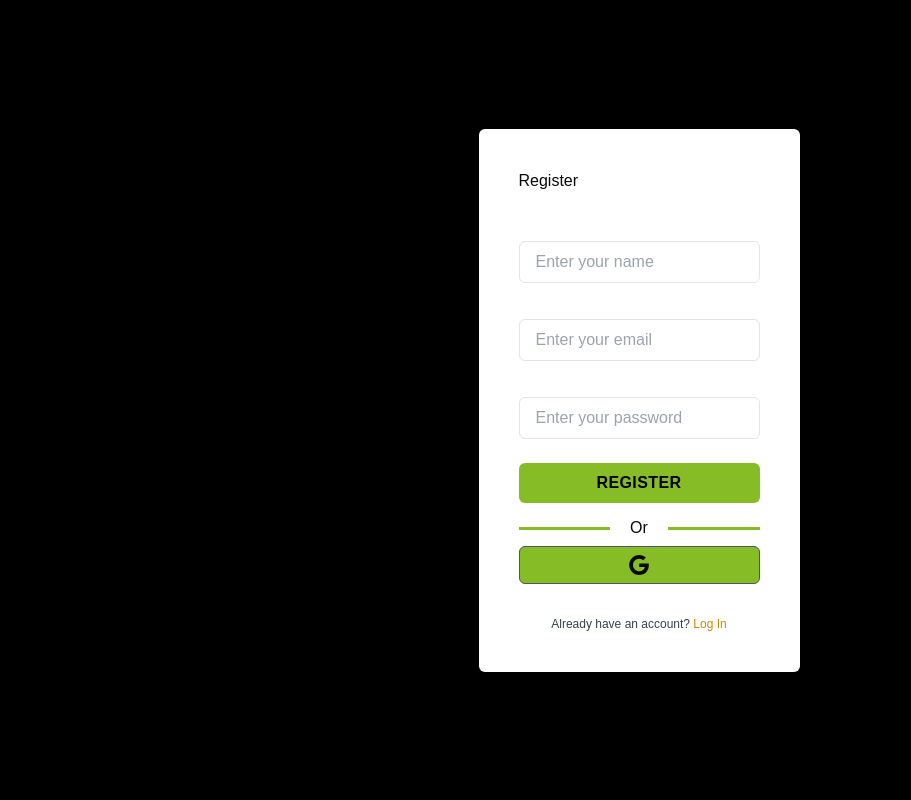
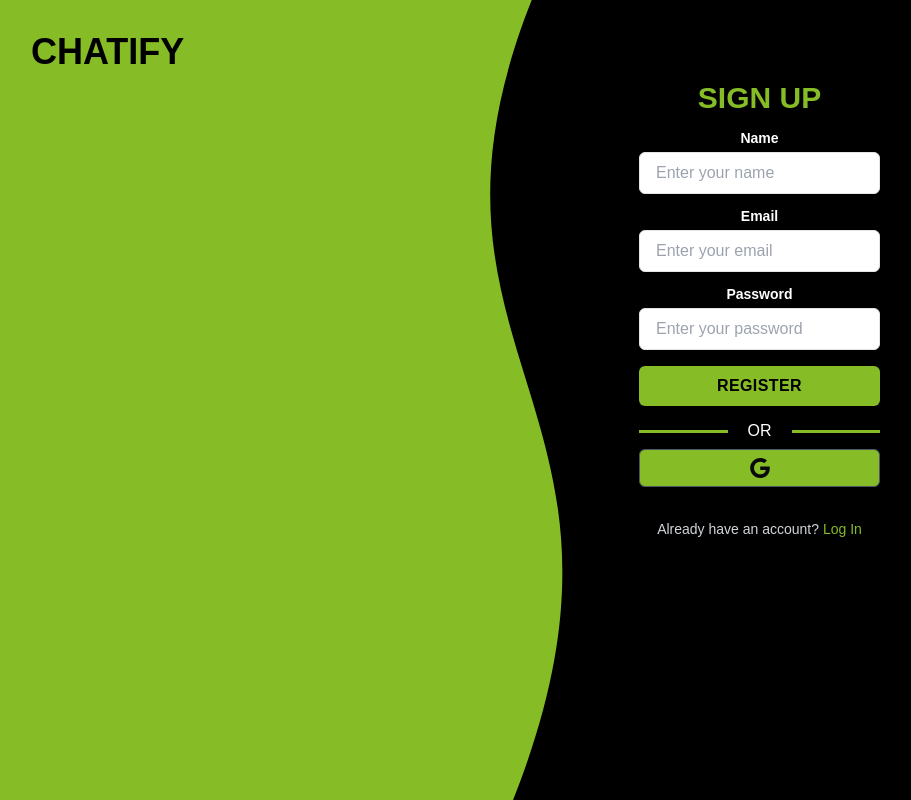
Before and after one commit to NurFakhiraMohdSaufi/Chat-App, a Next.js app: page /register in a window 1280 px wide. Shown: the whole page, without its empty margins (1-912 px from the left). Built offline with nearby package versions, Linux system fonts and the light colour scheme.

Commit message:
Modified UI

```diff
--- a/src/app/home/LandingPage.tsx
+++ b/src/app/home/LandingPage.tsx
@@ -2,13 +2,13 @@ import Image from 'next/image';
 
 export default function LandingPage() {
     return (
-        <div className='bg-background w-full h-screen flex items-center justify-center relative overflow-hidden'>
+        <div className='bg-black w-full h-screen flex items-center justify-center relative overflow-hidden'>
             <div
                 className='absolute inset-0 bg-cover bg-center bg-opacity-30'
-                style={{backgroundImage: "url('/path-to-your-image.jpg')"}}
+                // style={{backgroundImage: "url('/path-to-your-image.jpg')"}}
             ></div>
 
-            <div className='z-10 text-center text-black'>
+            <div className='z-10 text-center text-white'>
                 <div className='text-5xl sm:text-6xl lg:text-7xl font-extrabold tracking-tight mb-4 animate__animated animate__fadeIn animate__delay-1s'>
                     Welcome to Chat App
                 </div>
@@ -20,7 +20,7 @@ export default function LandingPage() {
                         alt='Chat App Logo'
                     ></img>
                 </div>
-                <p className='text-xl sm:text-2xl mb-6 opacity-80 animate__animated animate__fadeIn animate__delay-2s'>
+                <p className='text-xl text-white sm:text-2xl mb-6 opacity-80 animate__animated animate__fadeIn animate__delay-2s'>
                     Start a conversation now!
                 </p>
 
--- a/src/app/home/page.tsx
+++ b/src/app/home/page.tsx
@@ -4,15 +4,7 @@ import { onAuthStateChanged, User } from 'firebase/auth'; // Firebase auth impor
 import { useRouter } from 'next/navigation';
 import { useEffect, useState } from 'react';
 
-<<<<<<< HEAD
 import LandingPage from '@/app/home/LandingPage';
-=======
-<<<<<<< HEAD
-import LandingPage from '@/app/home/LandingPage';
-=======
-import LandingPage from '@/app/home/landingPage';
->>>>>>> e29e7927b8024f56ad5742363654f69429036cad
->>>>>>> 682b7beb368d88c61dd35cf8a0bb389f5a2364b2
 import { AppSidebar } from '@/components/sidebar/app-sidebar';
 import { SidebarProvider, SidebarTrigger } from '@/components/ui/sidebar';
 import { auth } from '@/config/firebase-config';
@@ -23,6 +15,7 @@ export default function Home() {
     const [user, setUser] = useState<User | null>(null);
     const [room, setRoom] = useState<string | null>(null);
     const [isInChat, setIsInChat] = useState(false);
+    const [isSidebarOpen, setIsSidebarOpen] = useState(true);
     const router = useRouter();
 
     useEffect(() => {
@@ -41,10 +34,20 @@ export default function Home() {
         return <div>Loading...</div>;
     }
 
+    const toggleSidebar = () => {
+        setIsSidebarOpen((prevState) => !prevState);
+    };
     return (
         <SidebarProvider>
-            <AppSidebar setRoom={setRoom} setIsInChat={setIsInChat} />
-            <SidebarTrigger />
+            <AppSidebar
+                setRoom={setRoom}
+                setIsInChat={setIsInChat}
+                isSidebarOpen={isSidebarOpen}
+                toggleSidebar={toggleSidebar}
+            />
+
+            {!isSidebarOpen && <SidebarTrigger onClick={toggleSidebar} />}
+
             {!isInChat ? <LandingPage /> : room && <Room room={room} />}
         </SidebarProvider>
     );
--- a/src/app/login/page.tsx
+++ b/src/app/login/page.tsx
@@ -50,6 +50,7 @@ export default function Login() {
                 password,
             );
             const user = result.user;
+            console.log('user: ', user);
 
             if (!user.emailVerified) {
                 alert('Please verify your email before logging in.');
@@ -84,10 +85,138 @@ export default function Login() {
         router.push('/register');
     };
 
+    // return (
+    //     <div className='auth-container'>
+    //         <div className='card-auth'>
+    //             <h1 className='headerName'>Sign in</h1>
+    //             {error && (
+    //                 <Alert variant='destructive'>
+    //                     <AlertCircle className='h-4 w-4' />
+    //                     <AlertTitle>Error</AlertTitle>
+    //                     <AlertDescription>{error}</AlertDescription>
+    //                 </Alert>
+    //             )}
+
+    //             <form
+    //                 className='mt-6'
+    //                 onSubmit={(e) => {
+    //                     e.preventDefault();
+    //                     signInWithEmailPassword();
+    //                 }}
+    //             >
+    //                 <div className='mb-2'>
+    //                     <label htmlFor='email' className='label'>
+    //                         Email
+    //                     </label>
+    //                     <input
+    //                         type='email'
+    //                         value={email}
+    //                         onChange={(e) => setEmail(e.target.value)}
+    //                         className='input'
+    //                         placeholder='Enter your email'
+    //                     />
+    //                 </div>
+    //                 <div className='mb-2'>
+    //                     <label htmlFor='password' className='label'>
+    //                         Password
+    //                     </label>
+    //                     <input
+    //                         type='password'
+    //                         value={password}
+    //                         onChange={(e) => setPassword(e.target.value)}
+    //                         className='input'
+    //                         placeholder='Enter your password'
+    //                     />
+    //                 </div>
+
+    //                 <p className='forgot-password-label'>
+    //                     <a
+    //                         onClick={forgotPassword}
+    //                         className='forgot-password-button'
+    //                     >
+    //                         Forgot Password?
+    //                     </a>
+    //                 </p>
+    //                 <div className='mt-6'>
+    //                     <button
+    //                         type='submit'
+    //                         disabled={isSubmitting}
+    //                         className='button-submit'
+    //                     >
+    //                         {isSubmitting ? 'Logging in...' : 'Login'}
+    //                     </button>
+    //                 </div>
+    //             </form>
+
+    //             <div className='or-area'>
+    //                 <div className='absolute px-5 bg-white'>Or</div>
+    //             </div>
+
+    //             <div className='flex mt-4 gap-x-2'>
+    //                 <button
+    //                     type='button'
+    //                     onClick={signInWithGoogle}
+    //                     className='button-google'
+    //                 >
+    //                     <svg
+    //                         xmlns='http://www.w3.org/2000/svg'
+    //                         viewBox='0 0 32 32'
+    //                         className='icon-google'
+    //                     >
+    //                         <path d='M16.318 13.714v5.484h9.078c-0.37 2.354-2.745 6.901-9.078 6.901-5.458 0-9.917-4.521-9.917-10.099s4.458-10.099 9.917-10.099c3.109 0 5.193 1.318 6.38 2.464l4.339-4.182c-2.786-2.599-6.396-4.182-10.719-4.182-8.844 0-16 7.151-16 16s7.156 16 16 16c9.234 0 15.365-6.49 15.365-15.635 0-1.052-0.115-1.854-0.255-2.651z'></path>
+    //                     </svg>
+    //                 </button>
+    //             </div>
+
+    //             <p className='mt-8 text-xs font-light text-center text-gray-700'>
+    //                 Do not have an account?{' '}
+    //                 <a
+    //                     className='font-medium text-yellow-600 hover:underline'
+    //                     onClick={registerButton}
+    //                 >
+    //                     Sign up
+    //                 </a>
+    //             </p>
+    //         </div>
+    //     </div>
+    // );
+
     return (
-        <div className='auth-container'>
-            <div className='card-auth'>
-                <h1 className='headerName'>Sign in</h1>
+        <div className=' auth-container'>
+            <div className='auth-background'>
+                <svg
+                    viewBox='0 0 500 150'
+                    preserveAspectRatio='none'
+                    className='w-full'
+                >
+                    <defs>
+                        <linearGradient
+                            id='myGradient'
+                            gradientTransform='rotate(90)'
+                        >
+                            <stop offset='5%' stopColor='#86BC25' />
+                            <stop offset='95%' stopColor='#86BC25' />
+                        </linearGradient>
+                    </defs>
+                    <path
+                        d='M208.09,0.00 C152.70,67.10 262.02,75.98 200.80,150.00 L0.00,150.00 L0.00,0.00 Z'
+                        fill='url(#myGradient)'
+                    ></path>
+                </svg>
+                <div className='header-container'>
+                    <h1 className='header-title'>Chatify</h1>
+                    {/* <button className='text-white p-2 hover:bg-whatsapp hover:text-black rounded transition duration-500 ease-in-out font-medium'>
+                        Register
+                    </button> */}
+                </div>
+                <div className='form-card'>
+                    <form
+                        onSubmit={(e) => {
+                            e.preventDefault();
+                            signInWithEmailPassword();
+                        }}
+                    >
+                        <h1 className='header-t'>Log In</h1>
                         {error && (
                             <Alert variant='destructive'>
                                 <AlertCircle className='h-4 w-4' />
@@ -95,15 +224,6 @@ export default function Login() {
                                 <AlertDescription>{error}</AlertDescription>
                             </Alert>
                         )}
-
-                <form
-                    className='mt-6'
-                    onSubmit={(e) => {
-                        e.preventDefault();
-                        signInWithEmailPassword();
-                    }}
-                >
-                    <div className='mb-2'>
                         <label htmlFor='email' className='label'>
                             Email
                         </label>
@@ -114,8 +234,6 @@ export default function Login() {
                             className='input'
                             placeholder='Enter your email'
                         />
-                    </div>
-                    <div className='mb-2'>
                         <label htmlFor='password' className='label'>
                             Password
                         </label>
@@ -126,8 +244,6 @@ export default function Login() {
                             className='input'
                             placeholder='Enter your password'
                         />
-                    </div>
-
                         <p className='forgot-password-label'>
                             <a
                                 onClick={forgotPassword}
@@ -136,7 +252,6 @@ export default function Login() {
                                 Forgot Password?
                             </a>
                         </p>
-                    <div className='mt-6'>
                         <button
                             type='submit'
                             disabled={isSubmitting}
@@ -144,13 +259,10 @@ export default function Login() {
                         >
                             {isSubmitting ? 'Logging in...' : 'Login'}
                         </button>
+                    </form>
+                    <div className='or-area'>
+                        <div className='or-text'>OR</div>
                     </div>
-                </form>
-
-                <div className='or-area'>
-                    <div className='absolute px-5 bg-white'>Or</div>
-                </div>
-
                     <div className='flex mt-4 gap-x-2'>
                         <button
                             type='button'
@@ -167,16 +279,14 @@ export default function Login() {
                         </button>
                     </div>
 
-                <p className='mt-8 text-xs font-light text-center text-gray-700'>
+                    <p className='no-acc-text'>
                         Do not have an account?{' '}
-                    <a
-                        className='font-medium text-yellow-600 hover:underline'
-                        onClick={registerButton}
-                    >
-                        Sign up
+                        <a className='link-text' onClick={registerButton}>
+                            Sign Up
                         </a>
                     </p>
                 </div>
             </div>
+        </div>
     );
 }
--- a/src/app/profile/ProfileUser.tsx
+++ b/src/app/profile/ProfileUser.tsx
@@ -1,5 +1,5 @@
 import { addDoc, collection, serverTimestamp } from 'firebase/firestore';
-import { PlusCircle } from 'lucide-react';
+import { MessageCirclePlusIcon, PlusCircle } from 'lucide-react';
 import { useState } from 'react';
 
 import { auth, db } from '@/config/firebase-config';
@@ -9,9 +9,12 @@ import {
 	Dialog,
 	DialogActions,
 	DialogContent,
+	IconButton,
 	Snackbar,
 	TextField,
 } from '@mui/material';
+
+import AddCommentIcon from '';
 
 interface RoomProps {
     setRoom: (roomName: string) => void;
@@ -65,32 +68,26 @@ export function ProfileUser({setRoom, setIsInChat}: RoomProps) {
 
     const AddButton = () => {
         return (
-            <MuiButton
-                size='medium'
-                onClick={() => setOpenModal(true)}
-                startIcon={<PlusCircle />}
-            ></MuiButton>
+            <IconButton className='bg-whatsapp'>
+                <MessageCirclePlusIcon
+                    className='justify-between text-sm font-semibold text-whatsapp hover:text-blue-500 '
+                    onClick={() => setOpenModal(true)}
+                />
+            </IconButton>
+            // <MuiButton
+            //     size='medium'
+            //     onClick={() => setOpenModal(true)}
+            //     startIcon={<MessageCirclePlusIcon />}
+            // >
+            //     {/* The button label or content */}
+            // </MuiButton>
         );
     };
 
     return (
-<<<<<<< HEAD
-        <div className='flex flex-row items-center space-x-2 p-2'>
-            {/* Avatar */}
+        <div className='flex flex-row items-center space-x-4 p-2 border border-md rounded-md'>
             <div className='h-10 w-10 rounded-full overflow-hidden border-2 border-gray-300'>
                 <img
-=======
-        <div
-            className='flex
-        flex-col items-center bg-amber-100 border border-gray-200 mt-1 w-full py-6 px-4 rounded-lg'
-        >
-            <div className='h-20 w-20 rounded-full border overflow-hidden'>
-<<<<<<< HEAD
-                <img
-=======
-                <Image
->>>>>>> e29e7927b8024f56ad5742363654f69429036cad
->>>>>>> 682b7beb368d88c61dd35cf8a0bb389f5a2364b2
                     src='https://th.bing.com/th/id/R.bfa20ea18a0511a19e1e1ab717ccd381?rik=45VUQ8kcO3gXzw&pid=ImgRaw&r=0'
                     width={50}
                     height={50}
@@ -99,11 +96,10 @@ export function ProfileUser({setRoom, setIsInChat}: RoomProps) {
                 />
             </div>
 
-            {/* User Name */}
             <div className='text-sm font-semibold text-gray-800'>{user}</div>
-
-            {/* Add Room Button */}
-            <AddButton />
+            <div className='flex-grow items-center'>
+                <AddButton />
+            </div>
 
             {/* Create Room Modal */}
             <Dialog open={openModal} onClose={() => setOpenModal(false)}>
--- a/src/app/register/page.tsx
+++ b/src/app/register/page.tsx
@@ -8,10 +8,12 @@ import {
 	signInWithPopup,
 	updateProfile,
 } from 'firebase/auth';
+import { AlertCircle } from 'lucide-react';
 import { useRouter } from 'next/navigation';
 import { useState } from 'react';
 import Cookies from 'universal-cookie';
 
+import { Alert, AlertDescription, AlertTitle } from '@/components/ui/alert';
 import { auth, provider } from '@/config/firebase-config';
 
 const cookies = new Cookies();
@@ -92,19 +94,49 @@ export default function Register() {
     };
 
     return (
-        <div className='auth-container'>
-            <div className='card-auth'>
-                <h1 className='headerName'>Register</h1>
-                {error && <p className='alert-warning'>{error}</p>}
-
+        <div className=' auth-container'>
+            <div className='auth-background'>
+                <svg
+                    viewBox='0 0 500 150'
+                    preserveAspectRatio='none'
+                    className='w-full'
+                >
+                    <defs>
+                        <linearGradient
+                            id='myGradient'
+                            gradientTransform='rotate(90)'
+                        >
+                            <stop offset='5%' stopColor='#86BC25' />
+                            <stop offset='95%' stopColor='#86BC25' />
+                        </linearGradient>
+                    </defs>
+                    <path
+                        d='M208.09,0.00 C152.70,67.10 262.02,75.98 200.80,150.00 L0.00,150.00 L0.00,0.00 Z'
+                        fill='url(#myGradient)'
+                    ></path>
+                </svg>
+                <div className='header-container'>
+                    <h1 className='header-title'>Chatify</h1>
+                    {/* <button className='text-white p-2 hover:bg-whatsapp hover:text-black rounded transition duration-500 ease-in-out font-medium'>
+                        Register
+                    </button> */}
+                </div>
+                <div className='form-card'>
                     <form
-                    className='mt-6'
                         onSubmit={(e) => {
                             e.preventDefault();
                             signUp();
                         }}
                     >
-                    <div className='mb-2'>
+                        <h1 className='header-t'>Sign Up</h1>
+                        {error && (
+                            <Alert variant='destructive'>
+                                <AlertCircle className='h-4 w-4' />
+                                <AlertTitle>Error</AlertTitle>
+                                <AlertDescription>{error}</AlertDescription>
+                            </Alert>
+                        )}
+
                         <label htmlFor='name' className='label'>
                             Name
                         </label>
@@ -115,8 +147,7 @@ export default function Register() {
                             className='input'
                             placeholder='Enter your name'
                         />
-                    </div>
-                    <div className='mb-2'>
+
                         <label htmlFor='email' className='label'>
                             Email
                         </label>
@@ -127,8 +158,6 @@ export default function Register() {
                             className='input'
                             placeholder='Enter your email'
                         />
-                    </div>
-                    <div className='mb-2'>
                         <label htmlFor='password' className='label'>
                             Password
                         </label>
@@ -139,22 +168,18 @@ export default function Register() {
                             className='input'
                             placeholder='Enter your password'
                         />
-                    </div>
-                    <div className='mt-6'>
+
                         <button
                             type='submit'
                             disabled={isSubmitting}
-                            className='button-submit'
+                            className='button-submit mt-4'
                         >
                             {isSubmitting ? 'Registering...' : 'Register'}
                         </button>
+                    </form>
+                    <div className='or-area'>
+                        <div className='or-text'>OR</div>
                     </div>
-                </form>
-
-                <div className='or-area'>
-                    <div className='absolute px-5 bg-white'>Or</div>
-                </div>
-
                     <div className='flex mt-4 gap-x-2'>
                         <button
                             type='button'
@@ -171,16 +196,14 @@ export default function Register() {
                         </button>
                     </div>
 
-                <p className='mt-8 text-xs font-light text-center text-gray-700'>
+                    <p className='no-acc-text'>
                         Already have an account?{' '}
-                    <a
-                        className='font-medium text-yellow-600 hover:underline'
-                        onClick={loginButton}
-                    >
+                        <a className='link-text' onClick={loginButton}>
                             Log In
                         </a>
                     </p>
                 </div>
             </div>
+        </div>
     );
 }
```
Lines whose indentation alone changed are shown as unchanged.
